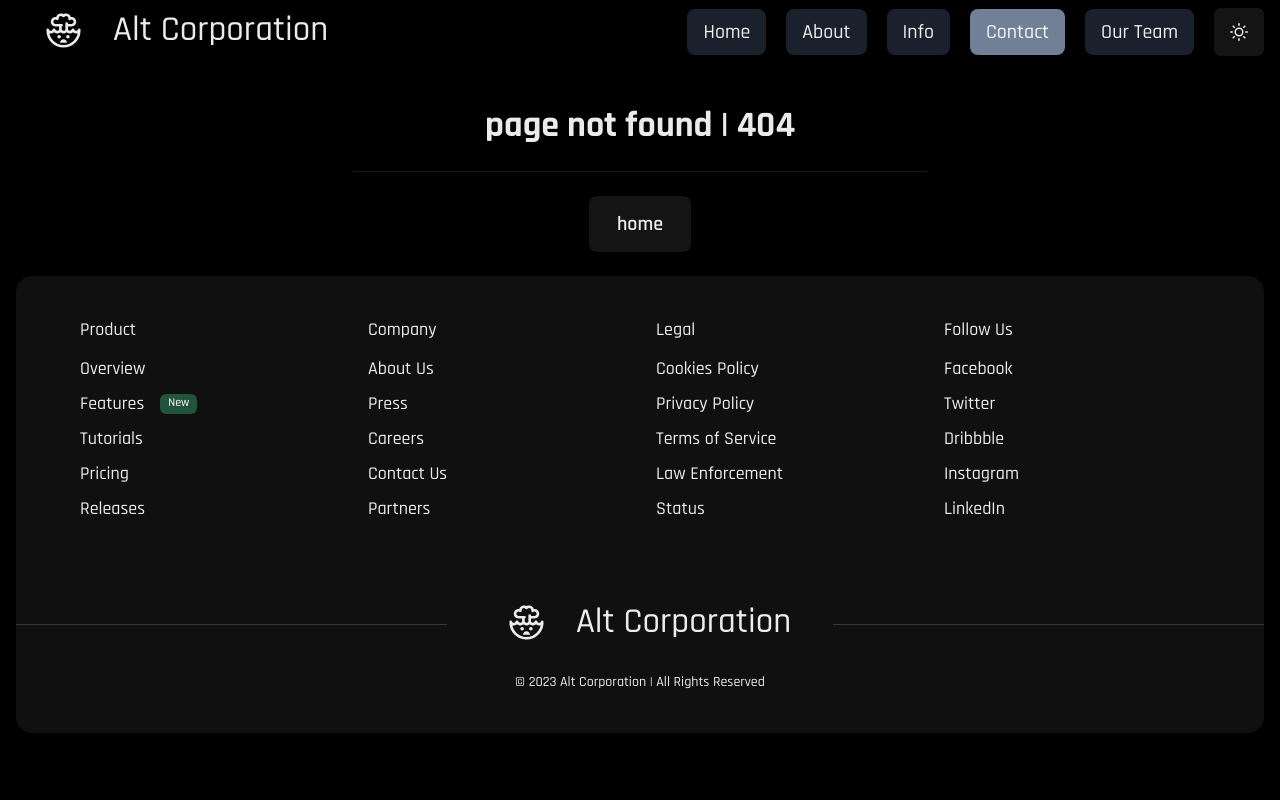
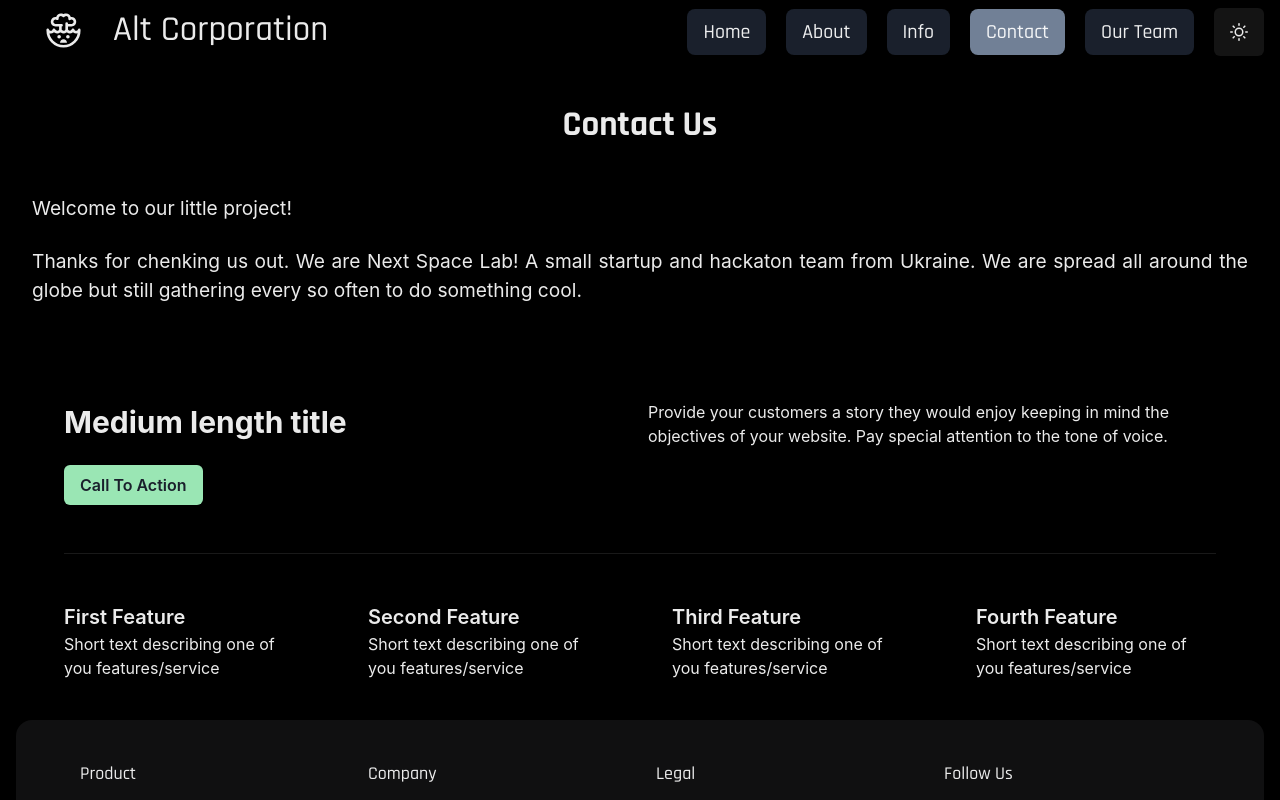
Before and after one commit to kenjitheman/webman, a Next.js app: page /contact-us in a window 1280 px wide. Before the commit this address had no page. Shown: the top 800 px of the page. Built offline with nearby package versions, Linux system fonts and the light colour scheme.

Commit message:
feat: contact-us page

```diff
--- /dev/null
+++ b/pages/contact-us.js
@@ -0,0 +1,35 @@
+import { Container, Box, Heading, Flex } from '@chakra-ui/react'
+import Layout from '../components/layouts/article'
+import Section from '../components/section'
+import Paragraph from '../components/paragraph'
+import CallToAction from '../components/call_to_action.js'
+
+const ContactUs = () => (
+    <Layout title="Contact Us | Alt Corporation">
+        <Container maxW="7xl">
+            <Heading as="h1" fontSize={35} mt={12} mb={12} textAlign={"center"}>
+                Contact Us
+            </Heading>
+            <Section delay={0.1} mb={7} >
+                <Paragraph >
+                    Welcome to our little project!
+                </Paragraph>
+            </Section>
+            <Section delay={0.3} mb={12} >
+                <Paragraph>
+                    Thanks for chenking us out. We are Next Space Lab! A small startup and hackaton team from Ukraine. We are spread all around the globe but still gathering every so often to do something cool.
+                </Paragraph>
+                <br />
+                <Container maxW="8xl">
+                    <Section delay={0.7}>
+                        <Box>
+                            <CallToAction />
+                        </Box>
+                    </Section>
+                </Container>
+            </Section>
+        </Container>
+    </Layout >
+)
+
+export default ContactUs
```
